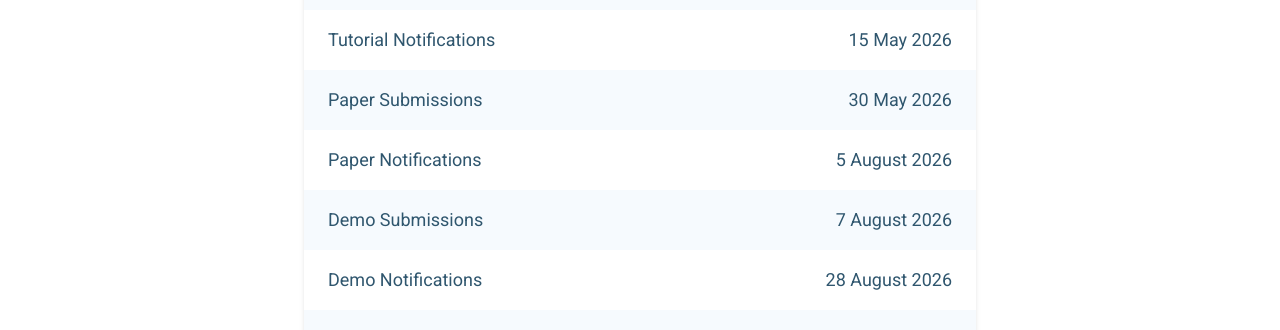
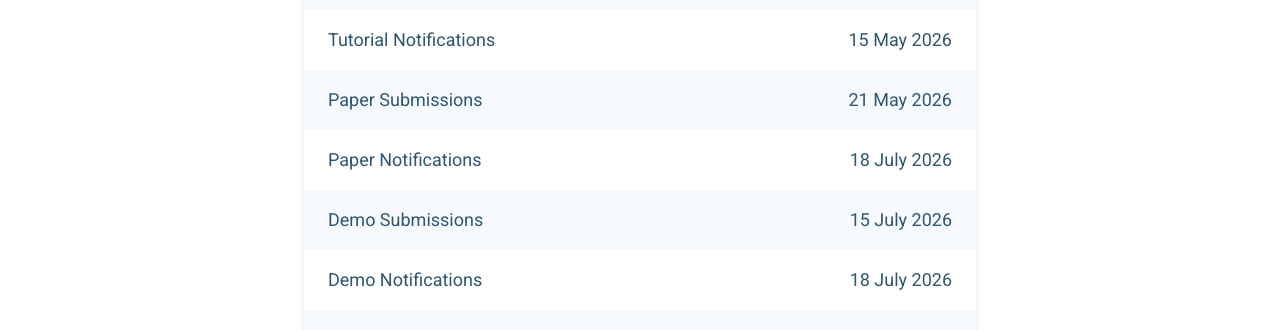
Before and after one commit to euvip2026/euvip2026.github.io, a Next.js app: page /information/important-dates in a window 1280 px wide. Shown: the part 459-789 px from the top of the page. Built offline with nearby package versions, Linux system fonts and the light colour scheme; no server answers.

Commit message:
add changes

```diff
--- a/src/app/calls/page.tsx
+++ b/src/app/calls/page.tsx
@@ -260,8 +260,9 @@ export default function CallsPage() {
           </>
         ),
         daterows: [
-          ['Paper Submissions', '30 May 2026'],
-          ['Camera Ready Paper Submissions', '15 August 2026'],
+          ['Paper Submissions', '21 May 2026'],
+          ['Camera Ready Paper Submissions', '25 July 2026'],
+          ['Paper Notifications', '18 July 2026'],
         ],
       },
       {
@@ -269,8 +270,8 @@ export default function CallsPage() {
         title: 'Call for Industrial Exhibition and Demo Papers',
         description: 'TBC',
         daterows: [
-          ['Demo Submissions', '7 August 2026'],
-          ['Demo Notifications', '28 August 2026'],
+          ['Demo Submissions', '15 July 2026'],
+          ['Demo Notifications', '18 July 2026'],
         ],
       },
       {
--- a/src/app/information/important-dates/page.tsx
+++ b/src/app/information/important-dates/page.tsx
@@ -10,11 +10,11 @@ export default function ImportantDates() {
   const rows = [
     ['Tutorial Proposals', '30 April 2026'],
     ['Tutorial Notifications', '15 May 2026'],
-    ['Paper Submissions', '30 May 2026'],
-    ['Paper Notifications', '5 August 2026'],
-    ['Demo Submissions', '7 August 2026'],
-    ['Demo Notifications', '28 August 2026'],
-    ['Camera Ready Paper Submissions', '15 August 2026'],
+    ['Paper Submissions', '21 May 2026'],
+    ['Paper Notifications', '18 July 2026'],
+    ['Demo Submissions', '15 July 2026'],
+    ['Demo Notifications', '18 July 2026'],
+    ['Camera Ready Paper Submissions', '25 July 2026'],
   ]
 
   return (
```
Also changed, not shown: 1 other file (tests, documents, lock files or other folders).
